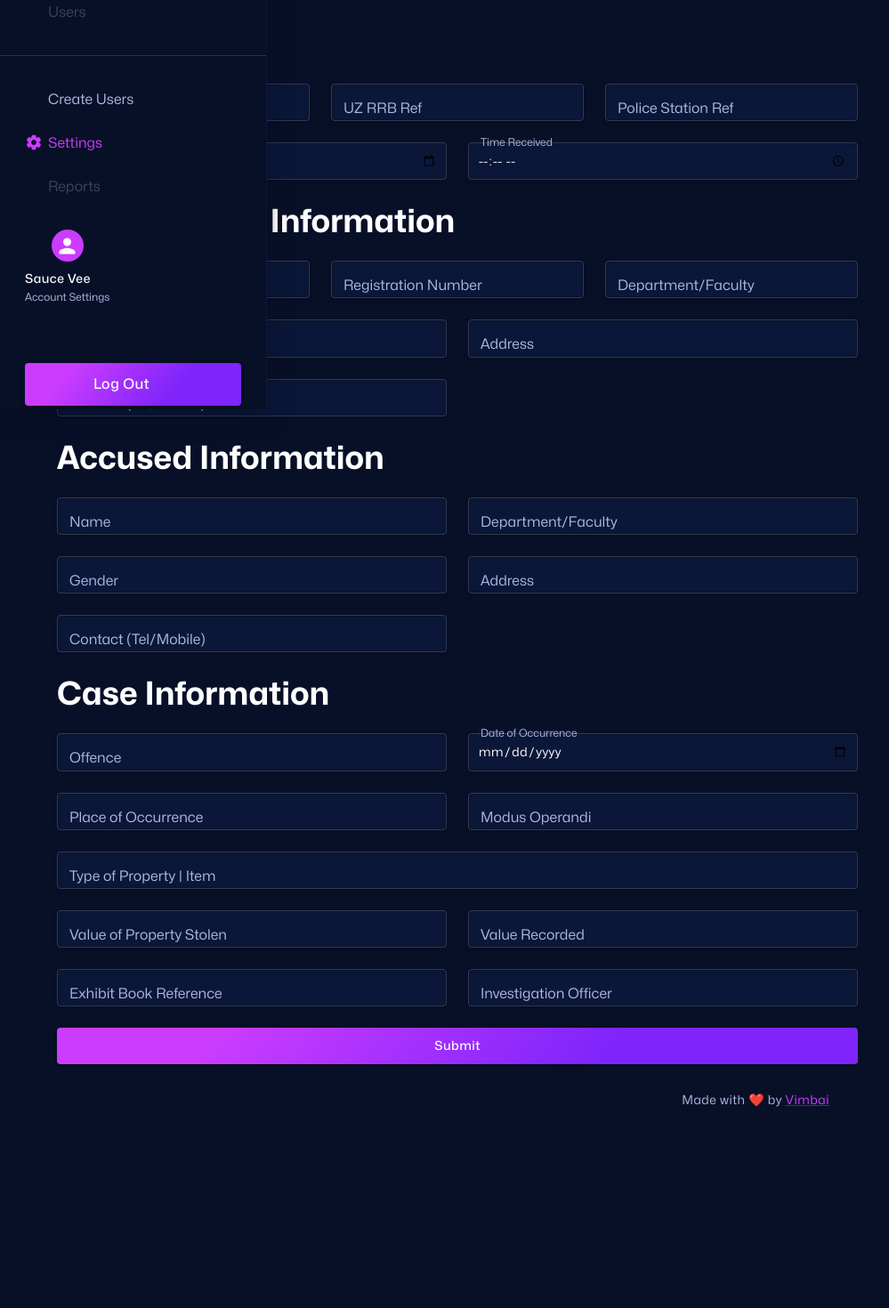
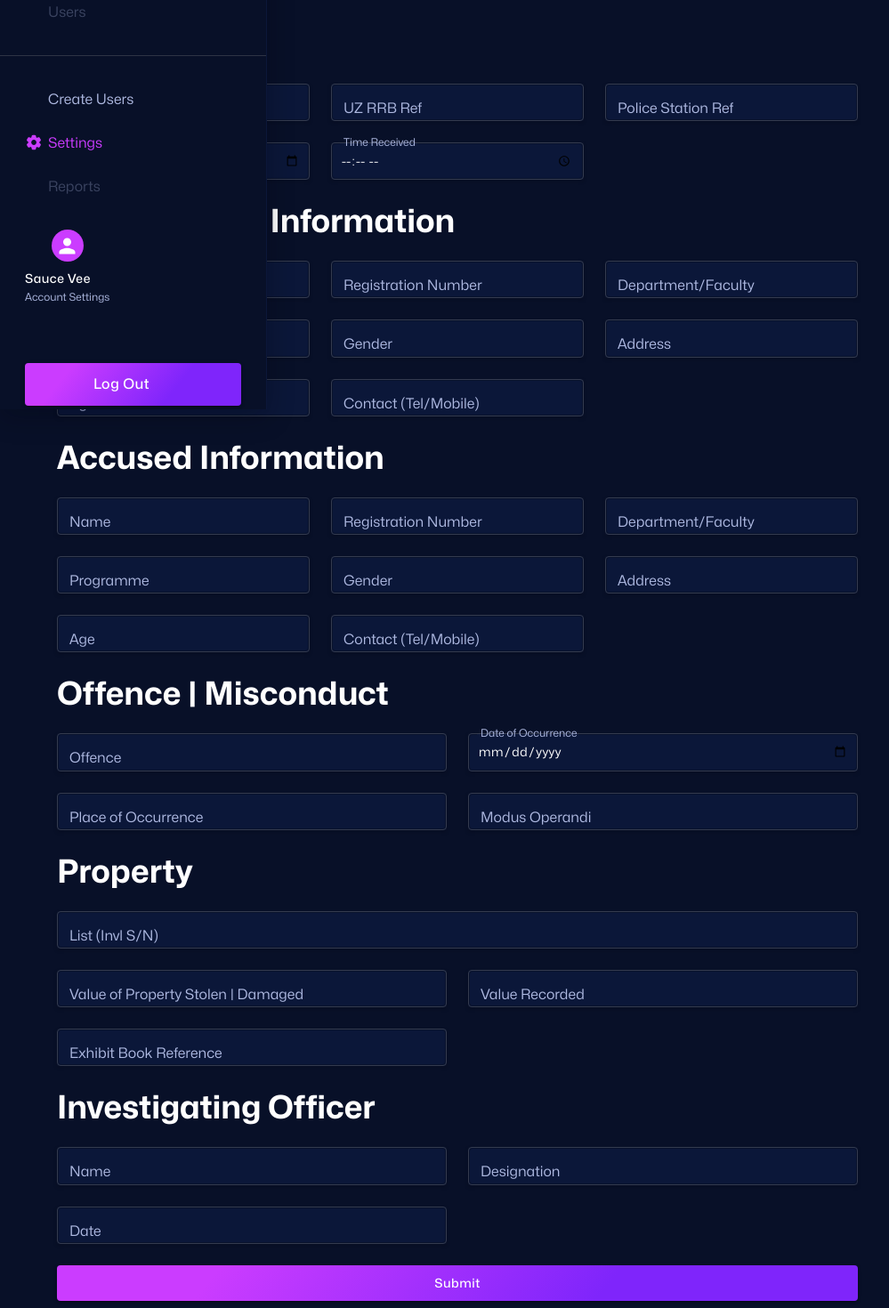
Before and after one commit to divah21/case-management, a React (Vite) app: page /dashboard/case in a window 1280 px wide. Shown: the part 340-1810 px from the top of the page at 89% size, without its empty margins (0-999 px from the left). Before the commit the page ends 1626 px from the top, so only its background shows below. Built offline with nearby package versions, Linux system fonts and the light colour scheme; some icons are missing.

Commit message:
other changes

```diff
--- a/src/pages/case/index.tsx
+++ b/src/pages/case/index.tsx
@@ -20,11 +20,16 @@ interface CaseFormData {
   complainant_name: string;
   complainant_reg: string;
   complainant_dept: string;
+  complainant_programme: string;
+  complainant_age: string;
   complainant_gender: string;
   complainant_address: string;
   complainant_contact: string;
   accused_name: string;
+  accused_reg: string;
   accused_dept: string;
+  accused_programme: string;
+  accused_age: string;
   accused_gender: string;
   accused_address: string;
   accused_contact: string;
@@ -34,9 +39,12 @@ interface CaseFormData {
   mod_operandi: string;
   property_list: string;
   value_stolen: string;
-  value_recorded: string;
+  value_recovered: string;
   exhibit_book_ref: string;
   investigation_officer: string;
+  investigation_desig: string;
+  investigation_date: string;
+
 }
 
 // Define validation schema using Zod
@@ -49,11 +57,16 @@ const CaseFormValidation = z.object({
   complainant_name: z.string().optional(),
   complainant_reg: z.string().optional(),
   complainant_dept: z.string().optional(),
+  complainant_programme: z.string().optional(),
+  complainant_age: z.string().optional(),
   complainant_gender: z.string().optional(),
   complainant_address: z.string().optional(),
   complainant_contact: z.string().optional(),
   accused_name: z.string().optional(),
+  accused_reg: z.string().optional(),
   accused_dept: z.string().optional(),
+  accused_programme: z.string().optional(),
+  accused_age: z.string().optional(),
   accused_gender: z.string().optional(),
   accused_address: z.string().optional(),
   accused_contact: z.string().optional(),
@@ -63,9 +76,11 @@ const CaseFormValidation = z.object({
   mod_operandi: z.string().optional(),
   property_list: z.string().optional(),
   value_stolen: z.string().optional(),
-  value_recorded: z.string().optional(),
+  value_recovered: z.string().optional(),
   exhibit_book_ref: z.string().optional(),
   investigation_officer: z.string().optional(),
+  investigation_desig: z.string().optional(),
+  investigation_date: z.string().optional(),
 });
 
 // Default values for the form
@@ -78,11 +93,16 @@ const CaseFormDefaultValues: CaseFormData = {
   complainant_name: '',
   complainant_reg: '',
   complainant_dept: '',
+  complainant_programme: '',
+  complainant_age: '',
   complainant_gender: '',
   complainant_address: '',
   complainant_contact: '',
   accused_name: '',
+  accused_reg: '',
   accused_dept: '',
+  accused_programme: '',
+  accused_age: '',
   accused_gender: '',
   accused_address: '',
   accused_contact: '',
@@ -92,9 +112,11 @@ const CaseFormDefaultValues: CaseFormData = {
   mod_operandi: '',
   property_list: '',
   value_stolen: '',
-  value_recorded: '',
+  value_recovered: '',
   exhibit_book_ref: '',
   investigation_officer: '',
+  investigation_desig: '',
+  investigation_date: '',
 };
 
 const Case = () => {
@@ -161,7 +183,7 @@ const Case = () => {
               />
             </Grid>
 
-            <Grid item xs={12} md={6}>
+            <Grid item xs={12} md={4}>
               <TextField
                 {...form.register('date_received')}
                 fullWidth
@@ -175,7 +197,7 @@ const Case = () => {
               />
             </Grid>
 
-            <Grid item xs={12} md={6}>
+            <Grid item xs={12} md={4}>
               <TextField
                 {...form.register('time_received')}
                 fullWidth
@@ -228,7 +250,18 @@ const Case = () => {
               />
             </Grid>
 
-            <Grid item xs={12} md={6}>
+            <Grid item xs={12} md={4}>
+              <TextField
+                {...form.register('complainant_programme')}
+                fullWidth
+                label="Programme"
+                variant="outlined"
+                error={!!form.formState.errors.complainant_gender}
+                helperText={form.formState.errors.complainant_gender?.message}
+              />
+            </Grid>
+
+            <Grid item xs={12} md={4}>
               <TextField
                 {...form.register('complainant_gender')}
                 fullWidth
@@ -239,7 +272,7 @@ const Case = () => {
               />
             </Grid>
 
-            <Grid item xs={12} md={6}>
+            <Grid item xs={12} md={4}>
               <TextField
                 {...form.register('complainant_address')}
                 fullWidth
@@ -250,7 +283,18 @@ const Case = () => {
               />
             </Grid>
 
-            <Grid item xs={12} md={6}>
+            <Grid item xs={12} md={4}>
+              <TextField
+                {...form.register('complainant_age')}
+                fullWidth
+                label="Age"
+                variant="outlined"
+                error={!!form.formState.errors.complainant_gender}
+                helperText={form.formState.errors.complainant_gender?.message}
+              />
+            </Grid>
+
+            <Grid item xs={12} md={4}>
               <TextField
                 {...form.register('complainant_contact')}
                 fullWidth
@@ -261,6 +305,7 @@ const Case = () => {
               />
             </Grid>
 
+
             {/* Accused Information */}
             <Grid item xs={12}>
               <Typography variant="h2" className="sub-header">
@@ -268,7 +313,7 @@ const Case = () => {
               </Typography>
             </Grid>
 
-            <Grid item xs={12} md={6}>
+            <Grid item xs={12} md={4}>
               <TextField
                 {...form.register('accused_name')}
                 fullWidth
@@ -278,8 +323,18 @@ const Case = () => {
                 helperText={form.formState.errors.accused_name?.message}
               />
             </Grid>
+            <Grid item xs={12} md={4}>
+              <TextField
+                {...form.register('accused_reg')}
+                fullWidth
+                label="Registration Number"
+                variant="outlined"
+                error={!!form.formState.errors.complainant_gender}
+                helperText={form.formState.errors.complainant_gender?.message}
+              />
+            </Grid>
 
-            <Grid item xs={12} md={6}>
+            <Grid item xs={12} md={4}>
               <TextField
                 {...form.register('accused_dept')}
                 fullWidth
@@ -290,7 +345,18 @@ const Case = () => {
               />
             </Grid>
 
-            <Grid item xs={12} md={6}>
+            <Grid item xs={12} md={4}>
+              <TextField
+                {...form.register('accused_programme')}
+                fullWidth
+                label="Programme"
+                variant="outlined"
+                error={!!form.formState.errors.complainant_gender}
+                helperText={form.formState.errors.complainant_gender?.message}
+              />
+            </Grid>
+
+            <Grid item xs={12} md={4}>
               <TextField
                 {...form.register('accused_gender')}
                 fullWidth
@@ -301,7 +367,7 @@ const Case = () => {
               />
             </Grid>
 
-            <Grid item xs={12} md={6}>
+            <Grid item xs={12} md={4}>
               <TextField
                 {...form.register('accused_address')}
                 fullWidth
@@ -312,7 +378,18 @@ const Case = () => {
               />
             </Grid>
 
-            <Grid item xs={12} md={6}>
+            <Grid item xs={12} md={4}>
+              <TextField
+                {...form.register('accused_age')}
+                fullWidth
+                label="Age"
+                variant="outlined"
+                error={!!form.formState.errors.complainant_gender}
+                helperText={form.formState.errors.complainant_gender?.message}
+              />
+            </Grid>
+
+            <Grid item xs={12} md={4}>
               <TextField
                 {...form.register('accused_contact')}
                 fullWidth
@@ -326,7 +403,7 @@ const Case = () => {
             {/* Case Information */}
             <Grid item xs={12}>
               <Typography variant="h2" className="sub-header">
-                Case Information
+                Offence | Misconduct
               </Typography>
             </Grid>
 
@@ -378,10 +455,16 @@ const Case = () => {
             </Grid>
 
             <Grid item xs={12}>
+              <Typography variant="h2" className="sub-header">
+                Property
+              </Typography>
+            </Grid>
+
+            <Grid item xs={12}>
               <TextField
                 {...form.register('property_list')}
                 fullWidth
-                label="Type of Property | Item"
+                label="List (Invl S/N)"
                 variant="outlined"
                 error={!!form.formState.errors.property_list}
                 helperText={form.formState.errors.property_list?.message}
@@ -392,7 +475,7 @@ const Case = () => {
               <TextField
                 {...form.register('value_stolen')}
                 fullWidth
-                label="Value of Property Stolen"
+                label="Value of Property Stolen | Damaged"
                 variant="outlined"
                 error={!!form.formState.errors.value_stolen}
                 helperText={form.formState.errors.value_stolen?.message}
@@ -401,12 +484,12 @@ const Case = () => {
 
             <Grid item xs={12} md={6}>
               <TextField
-                {...form.register('value_recorded')}
+                {...form.register('value_recovered')}
                 fullWidth
                 label="Value Recorded"
                 variant="outlined"
-                error={!!form.formState.errors.value_recorded}
-                helperText={form.formState.errors.value_recorded?.message}
+                error={!!form.formState.errors.value_recovered}
+                helperText={form.formState.errors.value_recovered?.message}
               />
             </Grid>
 
@@ -421,14 +504,40 @@ const Case = () => {
               />
             </Grid>
 
+            <Grid item xs={12}>
+              <Typography variant="h2" className="sub-header">
+                Investigating Officer
+              </Typography>
+            </Grid>
+
             <Grid item xs={12} md={6}>
               <TextField
                 {...form.register('investigation_officer')}
                 fullWidth
-                label="Investigation Officer"
+                label="Name"
                 variant="outlined"
                 error={!!form.formState.errors.investigation_officer}
                 helperText={form.formState.errors.investigation_officer?.message}
+              />
+            </Grid>
+            <Grid item xs={12} md={6}>
+              <TextField
+                {...form.register('investigation_desig')}
+                fullWidth
+                label="Designation"
+                variant="outlined"
+                error={!!form.formState.errors.investigation_desig}
+                helperText={form.formState.errors.investigation_desig?.message}
+              />
+            </Grid>
+            <Grid item xs={12} md={6}>
+              <TextField
+                {...form.register('investigation_date')}
+                fullWidth
+                label="Date"
+                variant="outlined"
+                error={!!form.formState.errors.investigation_date}
+                helperText={form.formState.errors.investigation_date?.message}
               />
             </Grid>
 
```
